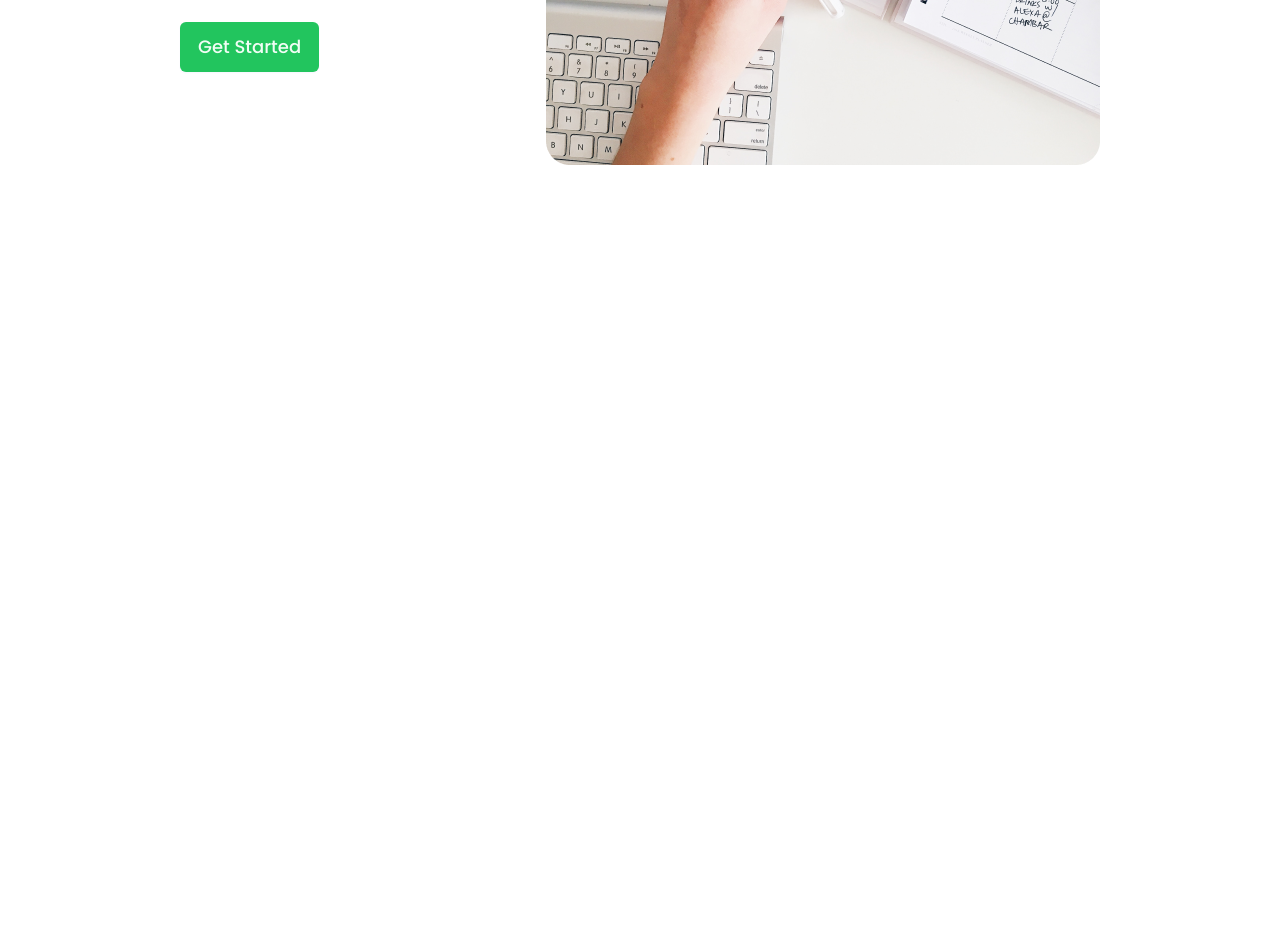
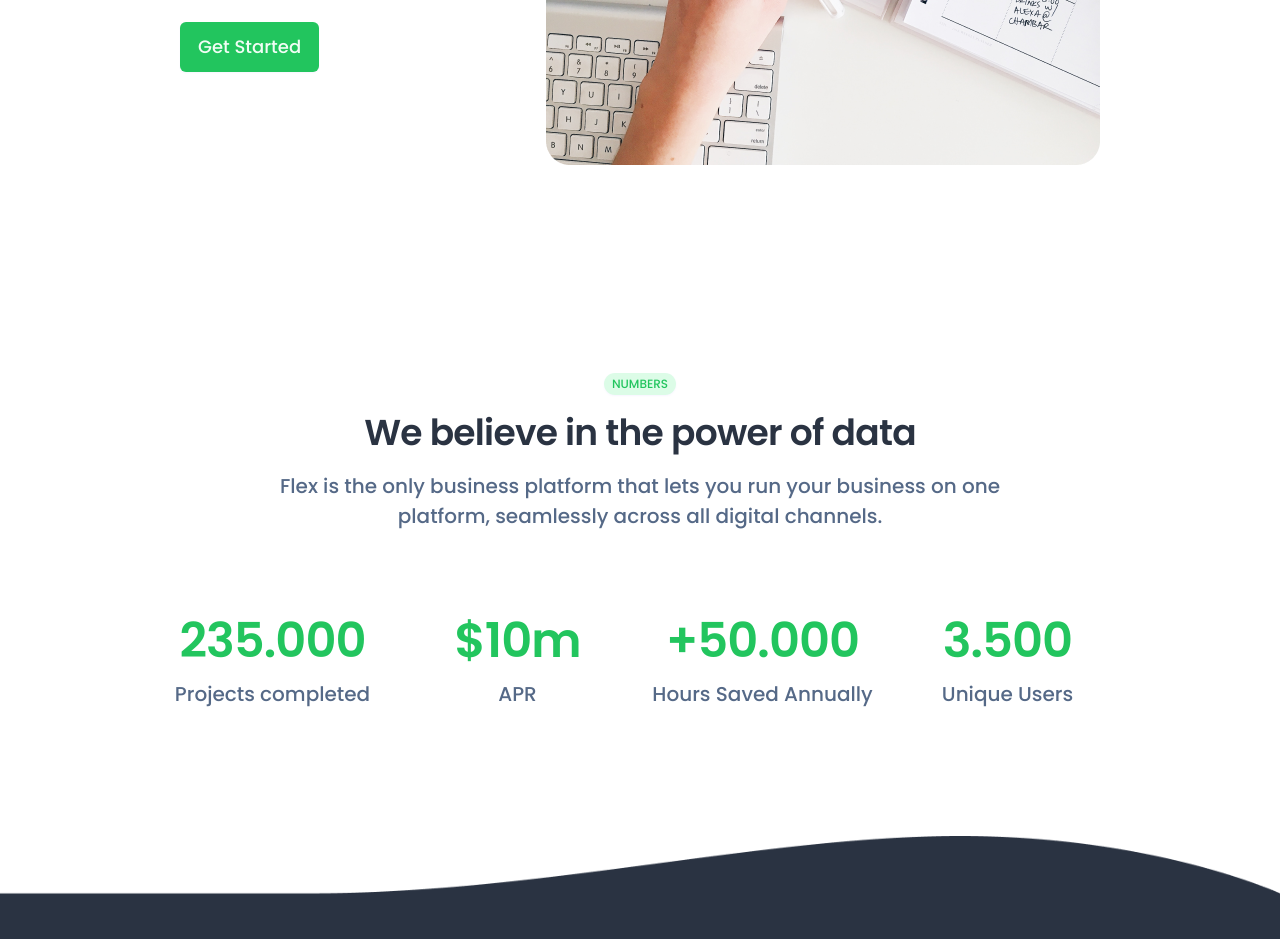
Before and after one commit to Sebuamari/flex, a plain HTML site: page index.html in a window 1280 px wide. Shown: the part 4997-5936 px from the top of the page. Before the commit the page ends 5282 px from the top, so only its background shows below. Drawn offline with Linux system fonts and the light colour scheme.

Commit message:
feat: added seventh section

```diff
--- a/index.html
+++ b/index.html
@@ -176,6 +176,32 @@
                 <button>Get Started</button>
             </div>
         </section>
+        <section class="seventh_section">
+            <div class="inner_top">
+                <p>NUMBERS</p>
+                <h2>We believe in the power of data</h2>
+                <p> Flex is the only business platform that lets you run your business on one platform, seamlessly across all digital channels.</p>
+            </div>
+            <div class="data-grid">
+                <div class="data-item">
+                    <p>235.000</p>
+                    <p>Projects completed</p>
+                </div>
+                <div class="data-item">
+                    <p>$10m</p>
+                    <p>APR</p>
+                </div>
+                <div class="data-item">
+                    <p>+50.000</p>
+                    <p>Hours Saved Annually</p>
+                </div>
+                <div class="data-item">
+                    <p>3.500</p>
+                    <p>Unique Users</p>
+                </div>
+            </div>
+            <img src="images/wave-top.png" alt="wave">
+        </section>
         <footer>
 
         </footer>
--- a/styles/responsive.css
+++ b/styles/responsive.css
@@ -17,6 +17,13 @@
 
     .grid_item_right {
         max-width: 500px;
+    }
+}
+
+@media (max-width: 1200px) {
+    .fifth_section, .sixth_section {
+        flex-direction: column;
+        padding: 120px 100px;
     }
 }
 
--- a/styles/style.css
+++ b/styles/style.css
@@ -214,8 +214,8 @@ header nav ul {
 }
 
 .inner_top p:last-child,
-.fifth_section .inner_right p:last-child,
-.sixth_section .inner_right p:last-child {
+.inner_right p:last-child,
+.inner_right p:last-child {
     font-size: 20px;
     line-height: 30px;
     text-align: center;
@@ -431,3 +431,37 @@ header nav ul {
     margin-top: 25px;
     padding: 11px 18px;
 }
+
+.seventh_section {
+    position: relative;
+    padding: 88px 150px 230px 150px;
+}
+
+.seventh_section .data-grid {
+    display: grid;
+    grid-template-columns: repeat(4, 1fr);
+}
+
+.data-grid .data-item p:first-child {
+    font-weight: 700;
+    font-size: 48px;
+    line-height: 60px;
+    text-align: center;
+    letter-spacing: -0.02em;
+    color: #22C55E;
+    margin-bottom: 8px;
+}
+
+.data-grid .data-item p:last-child {
+    font-size: 20px;
+    line-height: 30px;
+    text-align: center;
+    color: #556987;
+}
+
+.seventh_section img {
+    position: absolute;
+    bottom: 0;
+    left: 0;
+    width: 100vw;
+}
```
